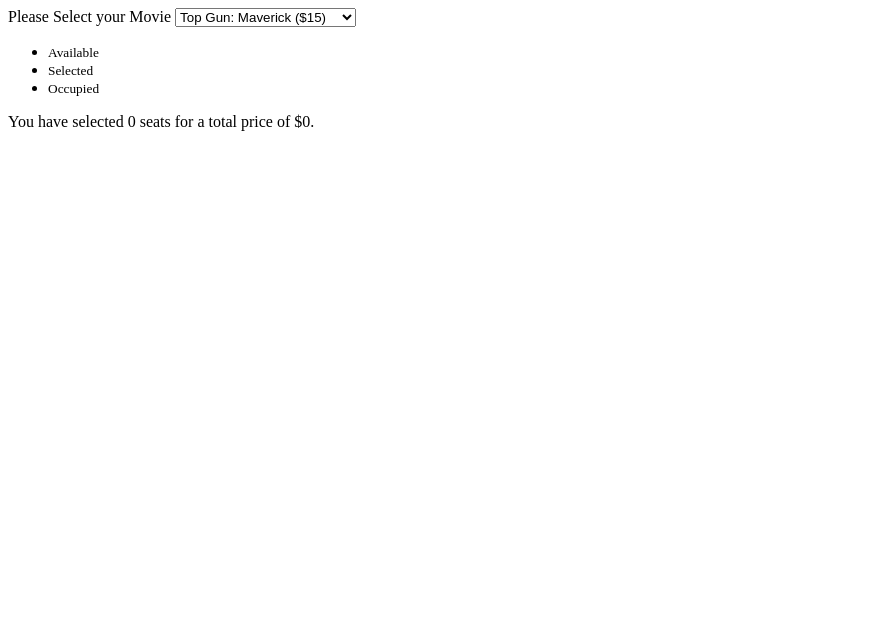
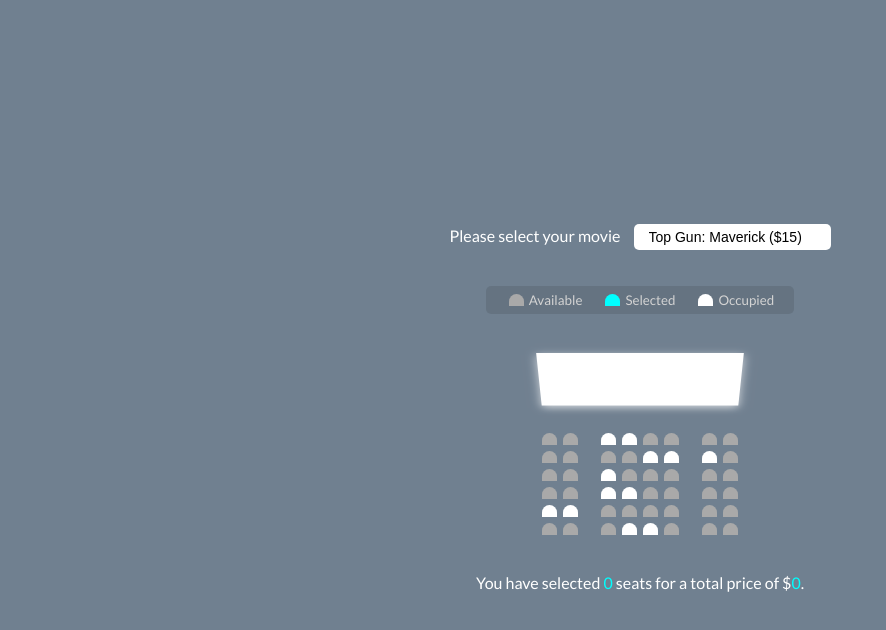
Before and after one commit to Huzefa289332/Axiom-Full-Stack-Developer-Batch-1-Module-A, a plain HTML site: page project 2/index.html in a window 1280 px wide. Shown: the whole page, without its empty margins (0-886 px from the left). Drawn offline with Linux system fonts and the light colour scheme.

Commit message:
Applied CSS styles

```diff
--- a/project 2/index.html
+++ b/project 2/index.html
@@ -9,7 +9,7 @@
   </head>
   <body>
     <div class="movie-container">
-      <label>Please Select your Movie</label>
+      <label>Please select your movie</label>
       <select id="movie">
         <option value="15">Top Gun: Maverick ($15)</option>
         <option value="20">No Time To Die ($20)</option>
--- a/project 2/style.css
+++ b/project 2/style.css
@@ -0,0 +1,113 @@
+@import url('https://fonts.googleapis.com/css2?family=Lato&display=swap');
+
+* {
+  box-sizing: border-box;
+}
+
+body {
+  background-color: slategray;
+  display: flex;
+  flex-direction: column;
+  color: white;
+  align-items: center;
+  justify-content: center;
+  height: 100vh;
+  font-family: 'Lato', 'sans-serif';
+  margin: 0;
+}
+
+.movie-container {
+  margin: 20px 0;
+}
+
+.movie-container select {
+  background-color: white;
+  border: 0;
+  border-radius: 5px;
+  font-size: 14px;
+  margin-left: 10px;
+  padding: 5px 15px 5px 15px;
+  appearance: none;
+}
+
+.seat {
+  background-color: darkgray;
+  height: 12px;
+  width: 15px;
+  margin: 3px;
+  border-top-left-radius: 10px;
+  border-top-right-radius: 10px;
+}
+
+.seat.selected {
+  background-color: aqua;
+}
+
+.seat.occupied {
+  background-color: white;
+}
+
+.seat:nth-of-type(2) {
+  margin-right: 20px;
+}
+
+.seat:nth-last-of-type(2) {
+  margin-left: 20px;
+}
+
+.seat:not(.occupied):hover {
+  cursor: pointer;
+  transform: scale(1.2);
+}
+
+.legend {
+  background-color: rgba(0, 0, 0, 0.1);
+  padding: 5px 10px;
+  border-radius: 5px;
+  color: lightgray;
+  list-style-type: none;
+  display: flex;
+  justify-content: space-between;
+}
+
+.legend li {
+  display: flex;
+  align-items: center;
+  justify-content: center;
+  margin: 0 10px;
+}
+
+.legend li small {
+  margin-left: 2px;
+}
+
+.legend .seat:not(.occupied):hover {
+  cursor: default;
+  transform: scale(1);
+}
+
+.container {
+  perspective: 900px;
+  margin-bottom: 30px;
+}
+
+.row {
+  display: flex;
+}
+
+.screen {
+  background-color: white;
+  height: 70px;
+  width: 100%;
+  margin: 15px 0;
+  transform: rotateX(-45deg);
+  box-shadow: 0 3px 10px rgba(255, 255, 255, 0.7);
+}
+
+p.text {
+  margin: 5px 0;
+}
+
+p.text span {
+  color: aqua;
+}
```
